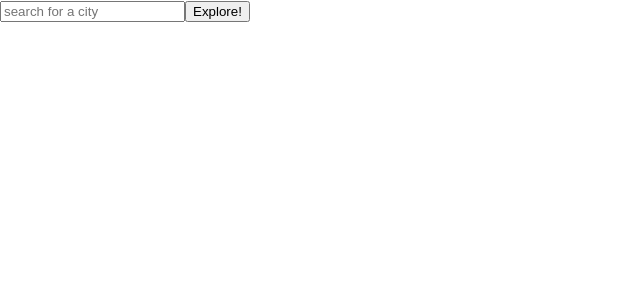
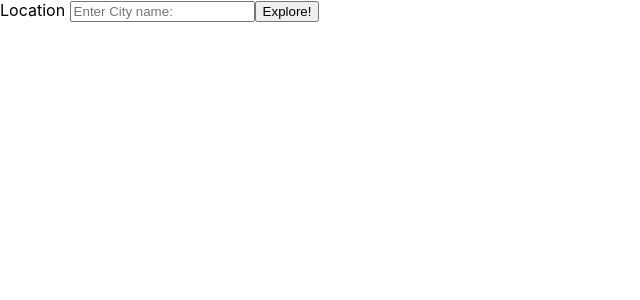
Before and after one commit to Gooberin95/city-explorer, a React (Create React App) app: page / in a window 1280 px wide. Shown: the top 300 px of the page, without its empty margins (0-640 px from the left). Built offline with nearby package versions, Linux system fonts and the light colour scheme.

Commit message:
got bootstrap customized

```diff
--- a/src/App.js
+++ b/src/App.js
@@ -24,8 +24,14 @@ class App extends React.Component {
   render() {
     return(
       <>
-        <input onChange={(e) => this.setState({ searchQuery: e.target.value })} placeholder="search for a city"></input>
-        <button onClick={this.getLocation}>Explore!</button>
+        <Form>
+          <Form.Group className="mb-3">
+            <Form.Label>Location </Form.Label>
+            <Form.Control placeholder="Enter City name:" onChange={(e) => this.setState({ searchQuery: e.target.value })} />
+            <Button variant="secondary" onClick={this.getLocation}>Explore!</Button>
+          </Form.Group>
+
+        </Form>
         {this.state.location.place_id &&
 
           <h2>Latitude is {this.state.location.display_name}</h2>
@@ -39,9 +45,25 @@ class App extends React.Component {
           <h2>Latitude is {this.state.location.lon}</h2>
           }
 
+
       </>
     )
   }
 }
 
 export default App;
+
+{/* <input onChange={(e) => this.setState({ searchQuery: e.target.value })} placeholder="search for a city"></input>
+        <button onClick={this.getLocation}>Explore!</button>
+        {this.state.location.place_id &&
+
+          <h2>Latitude is {this.state.location.display_name}</h2>
+        }
+        {this.state.location.place_id &&
+
+          <h2>Latitude is {this.state.location.lat}</h2>
+        }
+          {this.state.location.place_id &&
+
+          <h2>Latitude is {this.state.location.lon}</h2>
+        } */}
```
Lines whose indentation alone changed are shown as unchanged.
